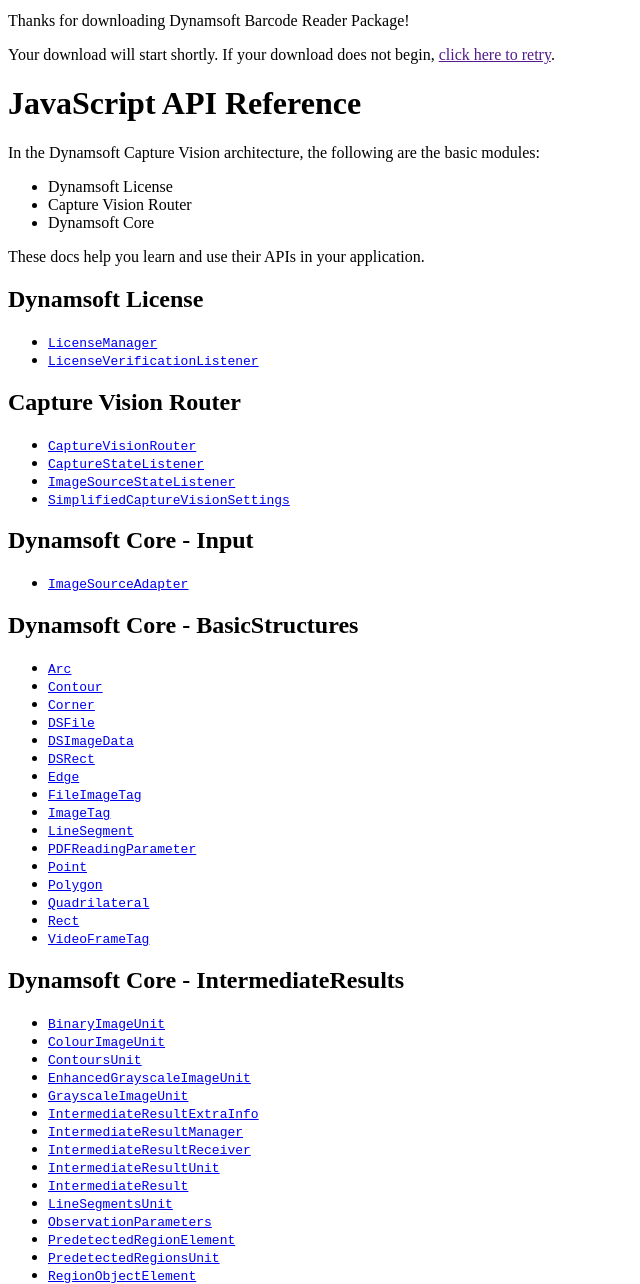
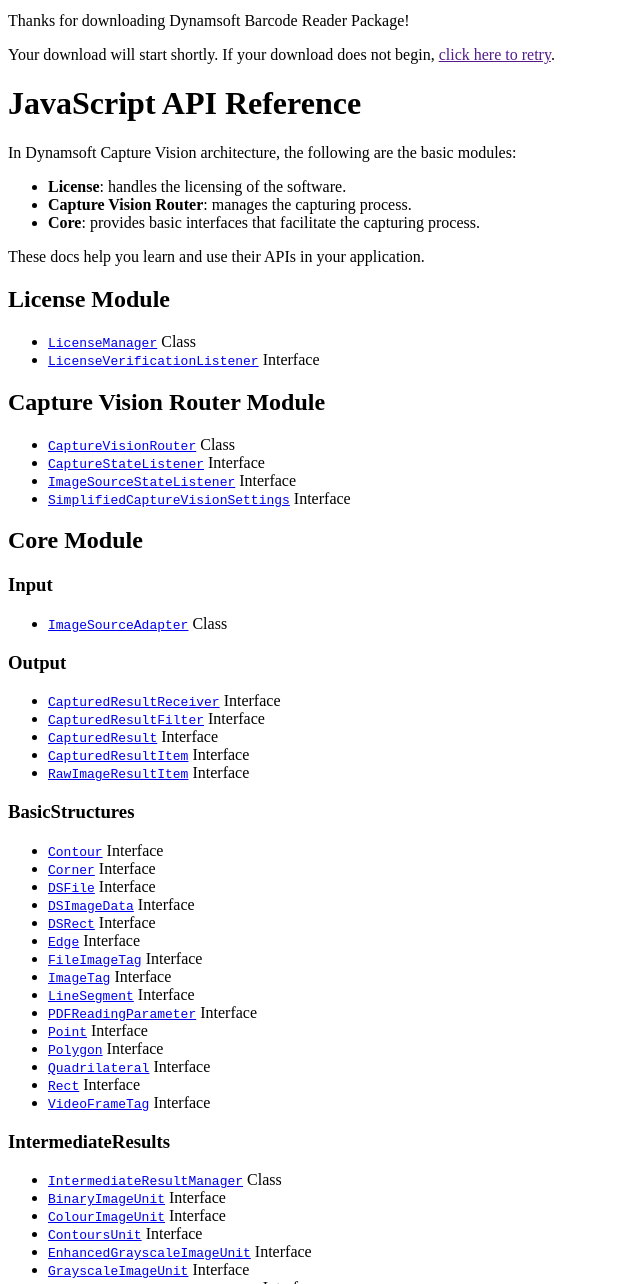
Before and after one commit to dynamsoft-docs/capture-vision-docs-js, a Jekyll site: the page built from programming/javascript/api-reference/index.md, in a window 1280 px wide and 1400 px high, scrolled down 435 px, cut to the strip 116-1400 px from the top of the window. Shown: the whole strip, without its empty margins (0-640 px from the left). Built offline with Jekyll 4.4.1, drawn with Linux system fonts in a browser that asks for light colours; some of the changed text lies outside the part shown.

Commit message:
updated index page

```diff
--- a/programming/javascript/api-reference/index.md
+++ b/programming/javascript/api-reference/index.md
@@ -12,82 +12,84 @@ permalink: /programming/javascript/api-reference/
 
 # JavaScript API Reference
 
-In the Dynamsoft Capture Vision architecture, the following are the basic modules:
+In Dynamsoft Capture Vision architecture, the following are the basic modules:
 
-* Dynamsoft License
-* Capture Vision Router
-* Dynamsoft Core
+* **License**: handles the licensing of the software.
+* **Capture Vision Router**: manages the capturing process.
+* **Core**: provides basic interfaces that facilitate the capturing process.
 
 These docs help you learn and use their APIs in your application.
 
-## Dynamsoft License
+## License Module
 
-- [`LicenseManager`]({{ site.js_api }}license/licese-manager.html)
-- [`LicenseVerificationListener`]({{ site.js_api }}license/license-verification-listener.html)
+- [`LicenseManager`]({{ site.js_api }}license/licese-manager.html) Class
+- [`LicenseVerificationListener`]({{ site.js_api }}license/license-verification-listener.html) Interface
 
-## Capture Vision Router
+## Capture Vision Router Module
 
-- [`CaptureVisionRouter`]({{ site.js_api }}capture-vision-router/capture-vision-router.html)
-- [`CaptureStateListener`]({{ site.js_api }}capture-vision-router/interfaces/capture-state-listener.html)
-- [`ImageSourceStateListener`]({{ site.js_api }}capture-vision-router/interfaces/image-source-state-listener.html)
-- [`SimplifiedCaptureVisionSettings`]({{ site.js_api }}capture-vision-router/interfaces/simplified-capture-vision-settings.html)
+- [`CaptureVisionRouter`]({{ site.js_api }}capture-vision-router/capture-vision-router.html) Class
+- [`CaptureStateListener`]({{ site.js_api }}capture-vision-router/interfaces/capture-state-listener.html) Interface
+- [`ImageSourceStateListener`]({{ site.js_api }}capture-vision-router/interfaces/image-source-state-listener.html) Interface
+- [`SimplifiedCaptureVisionSettings`]({{ site.js_api }}capture-vision-router/interfaces/simplified-capture-vision-settings.html) Interface
 
-## Dynamsoft Core - Input
+## Core Module
 
-- [`ImageSourceAdapter`]({{ site.js_api }}core/basic-structures/image-source-adapter.html)
+### Input
 
-## Dynamsoft Core - BasicStructures
+- [`ImageSourceAdapter`]({{ site.js_api }}core/basic-structures/image-source-adapter.html) Class
 
-- [`Arc`]({{ site.js_api }}core/basic-structures/arc.html)
-- [`Contour`]({{ site.js_api }}core/basic-structures/contour.html)
-- [`Corner`]({{ site.js_api }}core/basic-structures/corner.html)
-- [`DSFile`]({{ site.js_api }}core/basic-structures/ds-file.html)
-- [`DSImageData`]({{ site.js_api }}core/basic-structures.html)
-- [`DSRect`]({{ site.js_api }}core/basic-structures/ds-image-data.html)
-- [`Edge`]({{ site.js_api }}core/basic-structures/edge.html)
-- [`FileImageTag`]({{ site.js_api }}core/basic-structures/file-image-tag.html)
-- [`ImageTag`]({{ site.js_api }}core/basic-structures/image-tag.html)
-- [`LineSegment`]({{ site.js_api }}core/basic-structures/line-segment.html)
-- [`PDFReadingParameter`]({{ site.js_api }}core/basic-structures/pdf-reading-parameter.html)
-- [`Point`]({{ site.js_api }}core/basic-structures/point.html)
-- [`Polygon`]({{ site.js_api }}core/basic-structures/polygon.html)
-- [`Quadrilateral`]({{ site.js_api }}core/basic-structures/quadrilateral.html)
-- [`Rect`]({{ site.js_api }}core/basic-structures/rect.html)
-- [`VideoFrameTag`]({{ site.js_api }}core/basic-structures/video-frame-tag.html)
+### Output
 
+- [`CapturedResultReceiver`]({{ site.js_api }}core/basic-structures/captured-result-receiver.html) Interface
+- [`CapturedResultFilter`]({{ site.js_api }}core/basic-structures/captured-result-filter.html) Interface
+- [`CapturedResult`]({{ site.js_api }}core/basic-structures/captured-result.html) Interface
+- [`CapturedResultItem`]({{ site.js_api }}core/basic-structures/captured-result-item.html) Interface
+- [`RawImageResultItem`]({{ site.js_api }}core/basic-structures/raw-image-result-item.html) Interface
 
-## Dynamsoft Core - IntermediateResults
+### BasicStructures
 
-- [`BinaryImageUnit`]({{ site.js_api }}core/intermediate-results/binary-image-unit.html)
-- [`ColourImageUnit`]({{ site.js_api }}core/intermediate-results/colour-image-unit.html)
-- [`ContoursUnit`]({{ site.js_api }}core/intermediate-results/contours-unit.html)
-- [`EnhancedGrayscaleImageUnit`]({{ site.js_api }}core/intermediate-results/enhanced-grayscale-image-unit.html)
-- [`GrayscaleImageUnit`]({{ site.js_api }}core/intermediate-results/grayscale-image-unit.html)
-- [`IntermediateResultExtraInfo`]({{ site.js_api }}core/intermediate-results/intermediate-result-extra-info.html)
-- [`IntermediateResultManager`]({{ site.js_api }}core/intermediate-results/intermediate-result-manager.html)
-- [`IntermediateResultReceiver`]({{ site.js_api }}core/intermediate-results/intermediate-result-receiver.html)
-- [`IntermediateResultUnit`]({{ site.js_api }}core/intermediate-results/intermediate-result-unit.html)
-- [`IntermediateResult`]({{ site.js_api }}core/intermediate-results/intermediate-result.html)
-- [`LineSegmentsUnit`]({{ site.js_api }}core/intermediate-results/line-segments-unit.html)
-- [`ObservationParameters`]({{ site.js_api }}core/intermediate-results/observation-parameters.html)
-- [`PredetectedRegionElement`]({{ site.js_api }}core/intermediate-results/predetected-region-element.html)
-- [`PredetectedRegionsUnit`]({{ site.js_api }}core/intermediate-results/predetected-regions-unit.html)
-- [`RegionObjectElement`]({{ site.js_api }}core/intermediate-results/region-object-element.html)
-- [`ScaledDownColourImageUnit`]({{ site.js_api }}core/intermediate-results/scaled-down-colour-image-unit.html)
-- [`TextRemovedBinaryImageUnit`]({{ site.js_api }}core/intermediate-results/text-removed-binary-image-unit.html)
-- [`TextZonesUnit`]({{ site.js_api }}core/intermediate-results/text-zones-unit.html)
-- [`TextureDetectionResultUnit`]({{ site.js_api }}core/intermediate-results/texture-detection-result-unit.html)
-- [`TextureRemovedBinaryImageUnit`]({{ site.js_api }}core/intermediate-results/texture-removed-binary-image-unit.html)
-- [`TextureRemovedGrayscaleImageUnit`]({{ site.js_api }}core/intermediate-results/texture-removed-grayscale-image-unit.html)
-- [`TransformedGrayscaleImageUnit`]({{ site.js_api }}core/intermediate-results/transformed-grayscale-image-unit.html)
+<!-- - [`Arc`]({{ site.js_api }}core/basic-structures/arc.html) -->
+- [`Contour`]({{ site.js_api }}core/basic-structures/contour.html) Interface
+- [`Corner`]({{ site.js_api }}core/basic-structures/corner.html) Interface
+- [`DSFile`]({{ site.js_api }}core/basic-structures/ds-file.html) Interface
+- [`DSImageData`]({{ site.js_api }}core/basic-structures.html) Interface
+- [`DSRect`]({{ site.js_api }}core/basic-structures/ds-image-data.html) Interface
+- [`Edge`]({{ site.js_api }}core/basic-structures/edge.html) Interface
+- [`FileImageTag`]({{ site.js_api }}core/basic-structures/file-image-tag.html) Interface
+- [`ImageTag`]({{ site.js_api }}core/basic-structures/image-tag.html) Interface
+- [`LineSegment`]({{ site.js_api }}core/basic-structures/line-segment.html) Interface
+- [`PDFReadingParameter`]({{ site.js_api }}core/basic-structures/pdf-reading-parameter.html) Interface
+- [`Point`]({{ site.js_api }}core/basic-structures/point.html) Interface
+- [`Polygon`]({{ site.js_api }}core/basic-structures/polygon.html) Interface
+- [`Quadrilateral`]({{ site.js_api }}core/basic-structures/quadrilateral.html) Interface
+- [`Rect`]({{ site.js_api }}core/basic-structures/rect.html) Interface
+- [`VideoFrameTag`]({{ site.js_api }}core/basic-structures/video-frame-tag.html) Interface
 
-## Dynamsoft Core - FinalResult
+### IntermediateResults
 
-- [`CapturedResult`]({{ site.js_api }}core/basic-structures/captured-result.html)
-- [`CapturedResultFilter`]({{ site.js_api }}core/basic-structures/captured-result-filter.html)
-- [`CapturedResultItem`]({{ site.js_api }}core/basic-structures/captured-result-item.html)
-- [`CapturedResultReceiver`]({{ site.js_api }}core/basic-structures/captured-result-receiver.html)
-- [`RawImageResultItem`]({{ site.js_api }}core/basic-structures/raw-image-result-item.html)
+- [`IntermediateResultManager`]({{ site.js_api }}core/intermediate-results/intermediate-result-manager.html) Class
+- [`BinaryImageUnit`]({{ site.js_api }}core/intermediate-results/binary-image-unit.html) Interface
+- [`ColourImageUnit`]({{ site.js_api }}core/intermediate-results/colour-image-unit.html) Interface
+- [`ContoursUnit`]({{ site.js_api }}core/intermediate-results/contours-unit.html) Interface
+- [`EnhancedGrayscaleImageUnit`]({{ site.js_api }}core/intermediate-results/enhanced-grayscale-image-unit.html) Interface
+- [`GrayscaleImageUnit`]({{ site.js_api }}core/intermediate-results/grayscale-image-unit.html) Interface
+- [`IntermediateResultExtraInfo`]({{ site.js_api }}core/intermediate-results/intermediate-result-extra-info.html) Interface
+- [`IntermediateResultReceiver`]({{ site.js_api }}core/intermediate-results/intermediate-result-receiver.html) Interface
+- [`IntermediateResultUnit`]({{ site.js_api }}core/intermediate-results/intermediate-result-unit.html) Interface
+- [`IntermediateResult`]({{ site.js_api }}core/intermediate-results/intermediate-result.html) Interface
+- [`LineSegmentsUnit`]({{ site.js_api }}core/intermediate-results/line-segments-unit.html) Interface
+- [`ObservationParameters`]({{ site.js_api }}core/intermediate-results/observation-parameters.html) Interface
+- [`PredetectedRegionElement`]({{ site.js_api }}core/intermediate-results/predetected-region-element.html) Interface
+- [`PredetectedRegionsUnit`]({{ site.js_api }}core/intermediate-results/predetected-regions-unit.html) Interface
+- [`RegionObjectElement`]({{ site.js_api }}core/intermediate-results/region-object-element.html) Interface
+- [`ScaledDownColourImageUnit`]({{ site.js_api }}core/intermediate-results/scaled-down-colour-image-unit.html) Interface
+- [`TextRemovedBinaryImageUnit`]({{ site.js_api }}core/intermediate-results/text-removed-binary-image-unit.html) Interface
+- [`TextZonesUnit`]({{ site.js_api }}core/intermediate-results/text-zones-unit.html) Interface
+- [`TextureDetectionResultUnit`]({{ site.js_api }}core/intermediate-results/texture-detection-result-unit.html) Interface
+- [`TextureRemovedBinaryImageUnit`]({{ site.js_api }}core/intermediate-results/texture-removed-binary-image-unit.html) Interface
+- [`TextureRemovedGrayscaleImageUnit`]({{ site.js_api }}core/intermediate-results/texture-removed-grayscale-image-unit.html) Interface
+- [`TransformedGrayscaleImageUnit`]({{ site.js_api }}core/intermediate-results/transformed-grayscale-image-unit.html) Interface
+
 
 ## Enumerations
 
```
